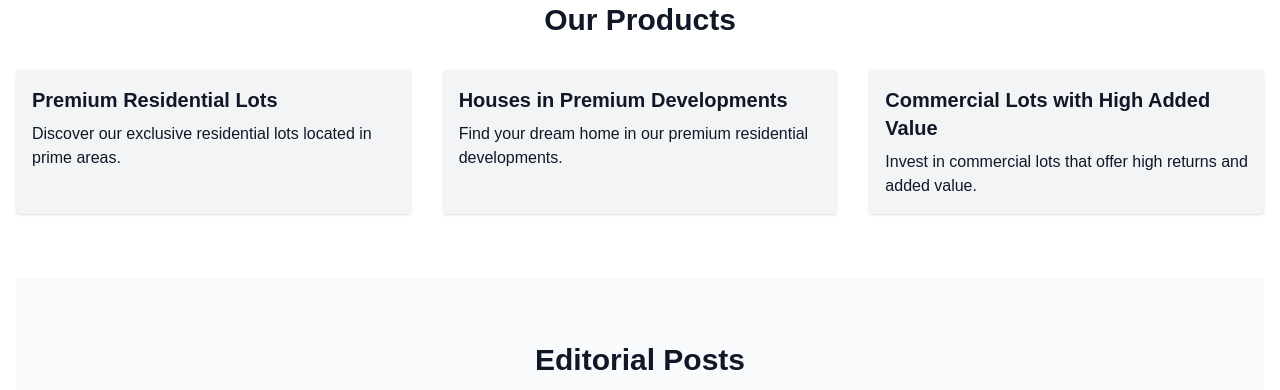
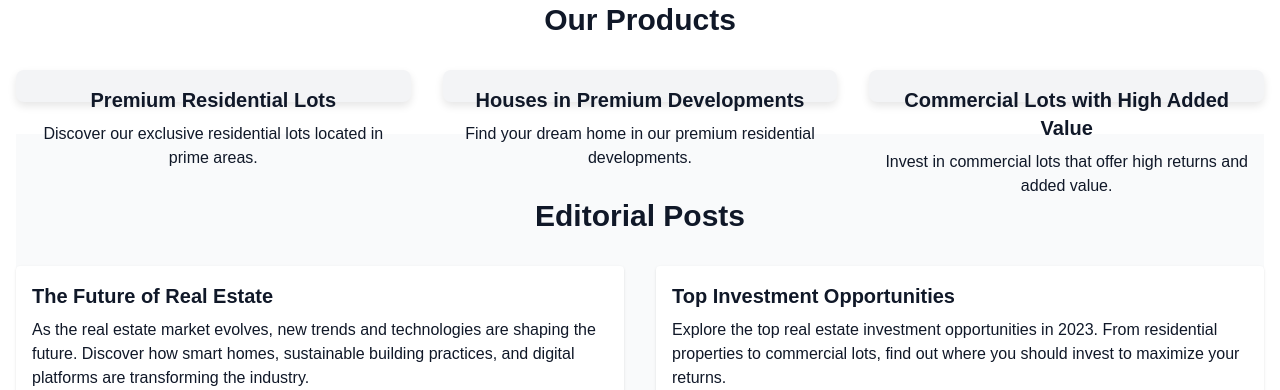
Before and after one commit to monoentrenado/maran_inmobiliario, a Next.js app: page / in a window 1280 px wide. Shown: the part 410-800 px from the top of the page. Built offline with nearby package versions, Linux system fonts and the light colour scheme.

Commit message:
flipcards

```diff
--- a/src/app/globals.css
+++ b/src/app/globals.css
@@ -30,3 +30,34 @@ body {
   background-size: cover;
   background-position: center;
 }
+
+.flip-card {
+  background-color: transparent;
+  perspective: 1000px;
+}
+
+.flip-card-inner {
+  position: relative;
+  width: 100%;
+  height: 100%;
+  text-align: center;
+  transition: transform 0.6s;
+  transform-style: preserve-3d;
+}
+
+.flip-card:hover .flip-card-inner {
+  transform: rotateY(180deg);
+}
+
+.flip-card-front, .flip-card-back {
+  position: absolute;
+  width: 100%;
+  height: 100%;
+  backface-visibility: hidden;
+  border-radius: 0.5rem;
+  box-shadow: 0 4px 8px rgba(0, 0, 0, 0.1);
+}
+
+.flip-card-back {
+  transform: rotateY(180deg);
+}
--- a/src/app/page.tsx
+++ b/src/app/page.tsx
@@ -29,17 +29,41 @@ export default function Home() {
         <section id="products" className="py-16">
           <h2 className="text-3xl font-bold mb-8 text-center">Our Products</h2>
           <div className="grid grid-cols-1 md:grid-cols-3 gap-8">
-            <div className="bg-gray-100 p-4 rounded shadow hover:shadow-lg transform hover:rotate-3 transition-transform duration-300">
+            <div className="flip-card">
+              <div className="flip-card-inner">
+                <div className="flip-card-front bg-gray-100 p-4 rounded shadow">
                   <h3 className="text-xl font-bold mb-2">Premium Residential Lots</h3>
                   <p>Discover our exclusive residential lots located in prime areas.</p>
                 </div>
-            <div className="bg-gray-100 p-4 rounded shadow hover:shadow-lg transform hover:rotate-3 transition-transform duration-300">
+                <div className="flip-card-back bg-gray-100 p-4 rounded shadow">
+                  <h3 className="text-xl font-bold mb-2">Premium Residential Lots</h3>
+                  <p>These lots offer stunning views, excellent amenities, and a serene environment perfect for building your dream home.</p>
+                </div>
+              </div>
+            </div>
+            <div className="flip-card">
+              <div className="flip-card-inner">
+                <div className="flip-card-front bg-gray-100 p-4 rounded shadow">
                   <h3 className="text-xl font-bold mb-2">Houses in Premium Developments</h3>
                   <p>Find your dream home in our premium residential developments.</p>
                 </div>
-            <div className="bg-gray-100 p-4 rounded shadow hover:shadow-lg transform hover:rotate-3 transition-transform duration-300">
+                <div className="flip-card-back bg-gray-100 p-4 rounded shadow">
+                  <h3 className="text-xl font-bold mb-2">Houses in Premium Developments</h3>
+                  <p>Our houses are designed with modern architecture, luxurious interiors, and are located in secure, gated communities.</p>
+                </div>
+              </div>
+            </div>
+            <div className="flip-card">
+              <div className="flip-card-inner">
+                <div className="flip-card-front bg-gray-100 p-4 rounded shadow">
                   <h3 className="text-xl font-bold mb-2">Commercial Lots with High Added Value</h3>
                   <p>Invest in commercial lots that offer high returns and added value.</p>
+                </div>
+                <div className="flip-card-back bg-gray-100 p-4 rounded shadow">
+                  <h3 className="text-xl font-bold mb-2">Commercial Lots with High Added Value</h3>
+                  <p>These lots are strategically located in high-traffic areas, making them ideal for businesses and commercial ventures.</p>
+                </div>
+              </div>
             </div>
           </div>
         </section>
@@ -48,13 +72,13 @@ export default function Home() {
           <h2 className="text-3xl font-bold mb-8 text-center">Editorial Posts</h2>
           <div className="grid grid-cols-1 md:grid-cols-2 gap-8">
             <article className="bg-white p-4 rounded shadow hover:shadow-lg transform hover:rotate-3 transition-transform duration-300">
-              <h3 className="text-xl font-bold mb-2">Post Title 1</h3>
-              <p>Summary of the editorial post content goes here...</p>
+              <h3 className="text-xl font-bold mb-2">The Future of Real Estate</h3>
+              <p>As the real estate market evolves, new trends and technologies are shaping the future. Discover how smart homes, sustainable building practices, and digital platforms are transforming the industry.</p>
               <a href="#" className="text-blue-500 hover:underline">Read more</a>
             </article>
             <article className="bg-white p-4 rounded shadow hover:shadow-lg transform hover:rotate-3 transition-transform duration-300">
-              <h3 className="text-xl font-bold mb-2">Post Title 2</h3>
-              <p>Summary of the editorial post content goes here...</p>
+              <h3 className="text-xl font-bold mb-2">Top Investment Opportunities</h3>
+              <p>Explore the top real estate investment opportunities in 2023. From residential properties to commercial lots, find out where you should invest to maximize your returns.</p>
               <a href="#" className="text-blue-500 hover:underline">Read more</a>
             </article>
           </div>
@@ -64,11 +88,11 @@ export default function Home() {
           <h2 className="text-3xl font-bold mb-8 text-center">Testimonials</h2>
           <div className="grid grid-cols-1 md:grid-cols-2 gap-8">
             <blockquote className="bg-gray-100 p-4 rounded shadow hover:shadow-lg transform hover:rotate-3 transition-transform duration-300">
-              <p className="mb-2">"This is the best real estate service I have ever used!"</p>
+              <p className="mb-2">"This is the best real estate service I have ever used! The team was professional, and they helped me find the perfect home."</p>
               <footer className="text-sm text-gray-700">- Happy Customer</footer>
             </blockquote>
             <blockquote className="bg-gray-100 p-4 rounded shadow hover:shadow-lg transform hover:rotate-3 transition-transform duration-300">
-              <p className="mb-2">"Highly recommend their premium residential lots."</p>
+              <p className="mb-2">"Highly recommend their premium residential lots. The locations are fantastic, and the amenities are top-notch."</p>
               <footer className="text-sm text-gray-700">- Satisfied Client</footer>
             </blockquote>
           </div>
```
Lines whose indentation alone changed are shown as unchanged.
